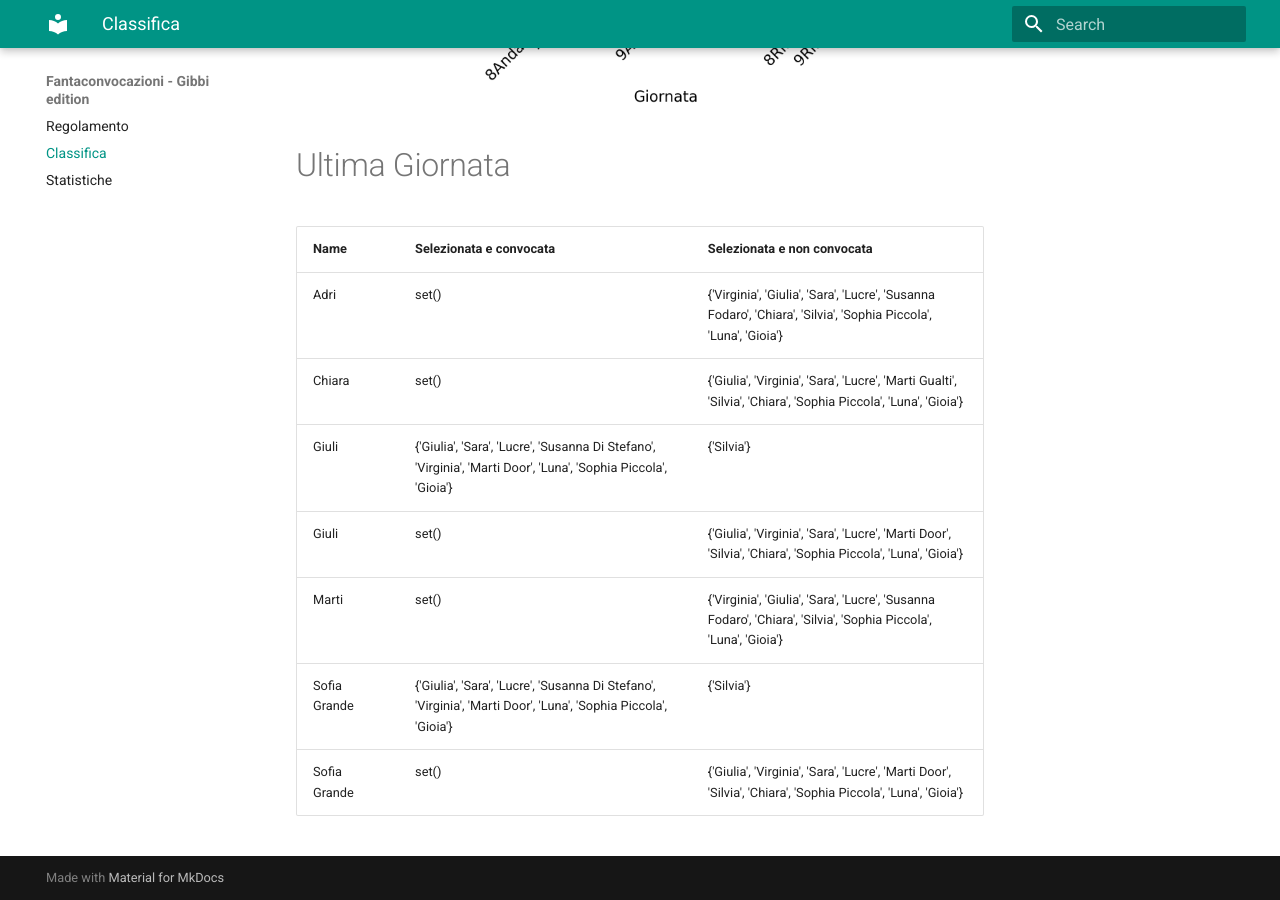
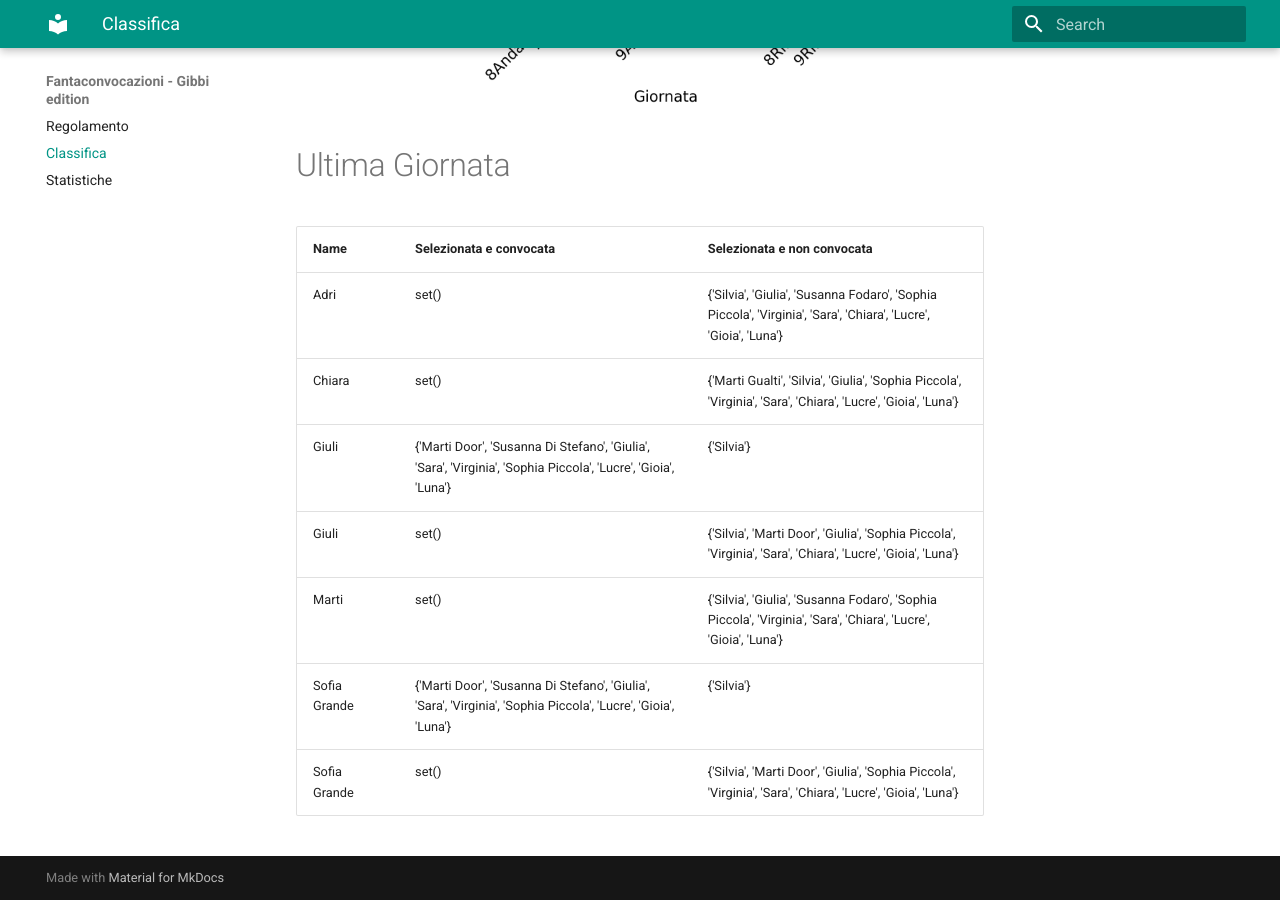
Before and after one commit to martinig94/fantagibbi, an MkDocs documentation site: the page built from docs/Classifica.md, in a window 1280 px wide and 900 px high, scrolled down 1003 px. Built offline with MkDocs 1.6.1 and Material for MkDocs 9.7.7, drawn with Linux system fonts in a browser that asks for light colours.

Commit message:
Auto-update from main.py

```diff
--- a/docs/Classifica.md
+++ b/docs/Classifica.md
@@ -18,11 +18,11 @@
 <!-- START_TABLE CORRECT -->
 | Name         | Selezionata e convocata                                                                                        | Selezionata e non convocata                                                                                      |
 |:-------------|:---------------------------------------------------------------------------------------------------------------|:-----------------------------------------------------------------------------------------------------------------|
-| Adri         | set()                                                                                                          | {'Virginia', 'Giulia', 'Sara', 'Lucre', 'Susanna Fodaro', 'Chiara', 'Silvia', 'Sophia Piccola', 'Luna', 'Gioia'} |
-| Chiara       | set()                                                                                                          | {'Giulia', 'Virginia', 'Sara', 'Lucre', 'Marti Gualti', 'Silvia', 'Chiara', 'Sophia Piccola', 'Luna', 'Gioia'}   |
-| Giuli        | {'Giulia', 'Sara', 'Lucre', 'Susanna Di Stefano', 'Virginia', 'Marti Door', 'Luna', 'Sophia Piccola', 'Gioia'} | {'Silvia'}                                                                                                       |
-| Giuli        | set()                                                                                                          | {'Giulia', 'Virginia', 'Sara', 'Lucre', 'Marti Door', 'Silvia', 'Chiara', 'Sophia Piccola', 'Luna', 'Gioia'}     |
-| Marti        | set()                                                                                                          | {'Virginia', 'Giulia', 'Sara', 'Lucre', 'Susanna Fodaro', 'Chiara', 'Silvia', 'Sophia Piccola', 'Luna', 'Gioia'} |
-| Sofia Grande | {'Giulia', 'Sara', 'Lucre', 'Susanna Di Stefano', 'Virginia', 'Marti Door', 'Luna', 'Sophia Piccola', 'Gioia'} | {'Silvia'}                                                                                                       |
-| Sofia Grande | set()                                                                                                          | {'Giulia', 'Virginia', 'Sara', 'Lucre', 'Marti Door', 'Silvia', 'Chiara', 'Sophia Piccola', 'Luna', 'Gioia'}     |
+| Adri         | set()                                                                                                          | {'Silvia', 'Giulia', 'Susanna Fodaro', 'Sophia Piccola', 'Virginia', 'Sara', 'Chiara', 'Lucre', 'Gioia', 'Luna'} |
+| Chiara       | set()                                                                                                          | {'Marti Gualti', 'Silvia', 'Giulia', 'Sophia Piccola', 'Virginia', 'Sara', 'Chiara', 'Lucre', 'Gioia', 'Luna'}   |
+| Giuli        | {'Marti Door', 'Susanna Di Stefano', 'Giulia', 'Sara', 'Virginia', 'Sophia Piccola', 'Lucre', 'Gioia', 'Luna'} | {'Silvia'}                                                                                                       |
+| Giuli        | set()                                                                                                          | {'Silvia', 'Marti Door', 'Giulia', 'Sophia Piccola', 'Virginia', 'Sara', 'Chiara', 'Lucre', 'Gioia', 'Luna'}     |
+| Marti        | set()                                                                                                          | {'Silvia', 'Giulia', 'Susanna Fodaro', 'Sophia Piccola', 'Virginia', 'Sara', 'Chiara', 'Lucre', 'Gioia', 'Luna'} |
+| Sofia Grande | {'Marti Door', 'Susanna Di Stefano', 'Giulia', 'Sara', 'Virginia', 'Sophia Piccola', 'Lucre', 'Gioia', 'Luna'} | {'Silvia'}                                                                                                       |
+| Sofia Grande | set()                                                                                                          | {'Silvia', 'Marti Door', 'Giulia', 'Sophia Piccola', 'Virginia', 'Sara', 'Chiara', 'Lucre', 'Gioia', 'Luna'}     |
 <!-- END_TABLE CORRECT -->
```
